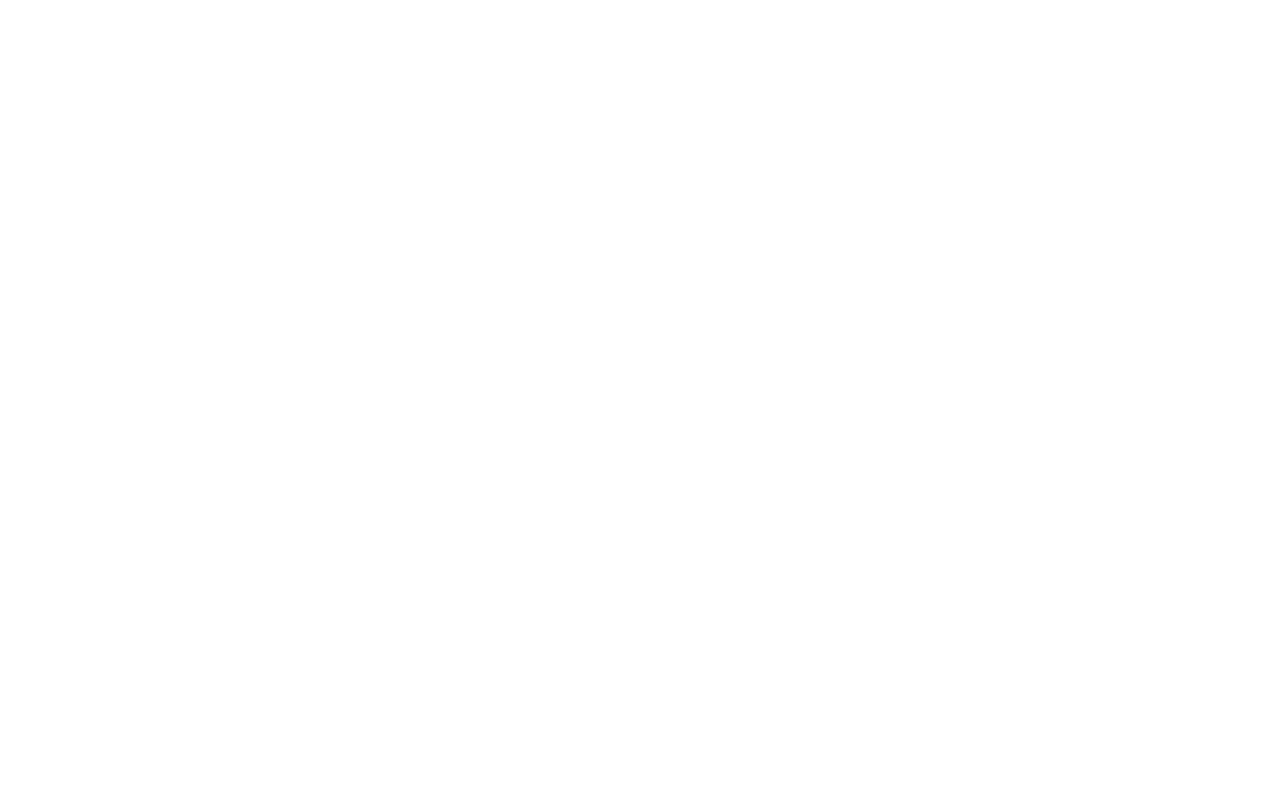
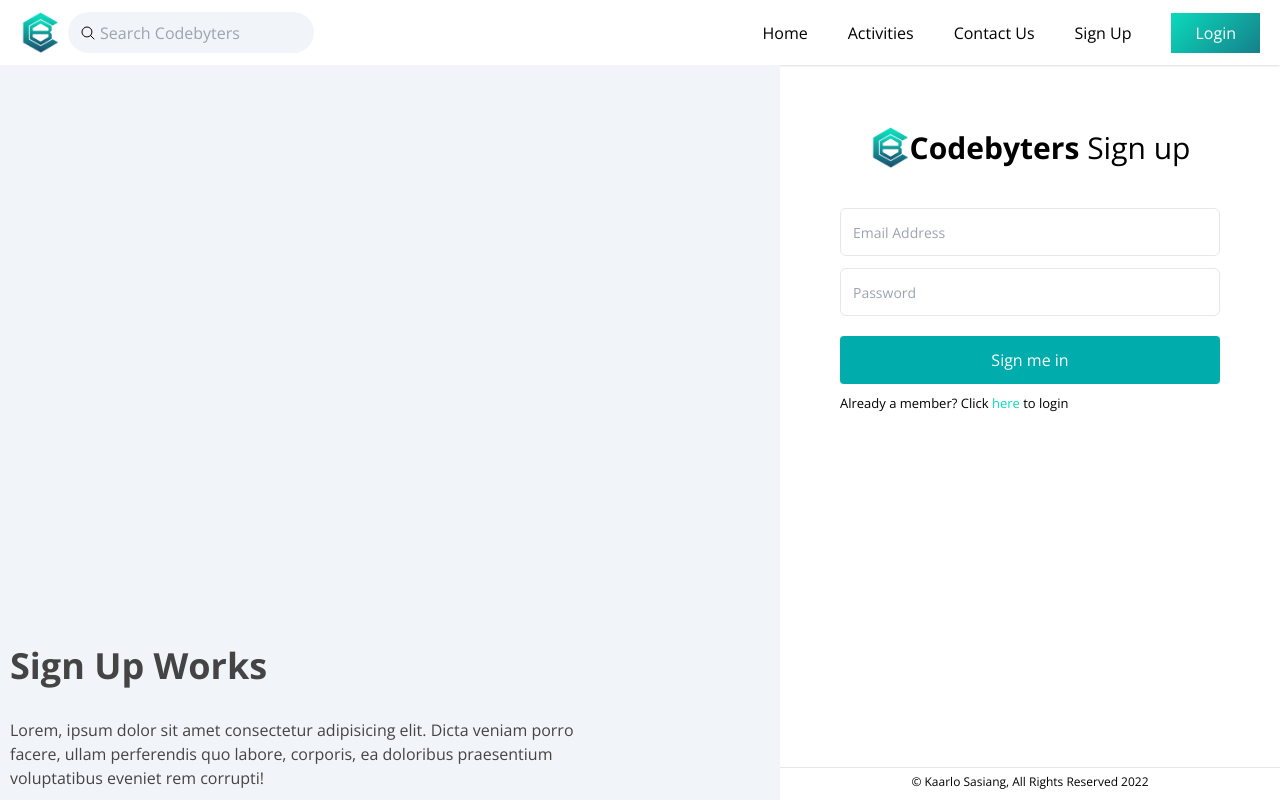
Before and after one commit to kaarlosasiang/codebyters-mockup, an Angular app: page /register in a window 1280 px wide. Before the commit this address led to /. Built offline with nearby package versions, Linux system fonts and the light colour scheme.

Commit message:
Update for register components design

```diff
--- a/angular.json
+++ b/angular.json
@@ -13,7 +13,7 @@
         "build": {
           "builder": "@angular-devkit/build-angular:browser",
           "options": {
-            "outputPath": "dist/codebyters",
+            "outputPath": "docs",
             "index": "src/index.html",
             "main": "src/main.ts",
             "polyfills": "src/polyfills.ts",
--- a/src/app/app-routing.module.ts
+++ b/src/app/app-routing.module.ts
@@ -2,10 +2,12 @@
 import { RouterModule, Routes } from '@angular/router';
 import { HomeComponent } from './home/home.component';
 import { LoginComponent } from './user-registry/login/login.component';
+import { RegisterComponent } from './user-registry/register/register.component';
 
 const routes: Routes = [
   { path: '', component: HomeComponent },
   { path: 'login', component: LoginComponent },
+  { path: 'register', component: RegisterComponent },
 ];
 
 @NgModule({
--- a/src/app/app.module.ts
+++ b/src/app/app.module.ts
@@ -6,6 +6,7 @@
 import { HomeComponent } from './home/home.component';
 import { HeaderComponent } from './header/header.component';
 import { LoginComponent } from './user-registry/login/login.component';
+import { RegisterComponent } from './user-registry/register/register.component';
 
 @NgModule({
   declarations: [
@@ -13,6 +14,7 @@
     HomeComponent,
     HeaderComponent,
     LoginComponent,
+    RegisterComponent,
   ],
   imports: [
     BrowserModule,
--- /dev/null
+++ b/src/app/user-registry/register/register.component.css
@@ -0,0 +1,68 @@
+.btn {
+    margin-top: 20px;
+    transition: 1s;
+    background: linear-gradient(135deg, rgba(11, 218, 188), rgba(26, 83, 113));
+    padding: 10px 20px;
+    color: #fff;
+  }
+
+  .btn:hover {
+    background: linear-gradient(135deg, rgba(26, 83, 113), rgba(11, 218, 188));
+  }
+
+  .loginFormContainer {
+    padding: 60px;
+    background-color: #fff;
+    position: absolute;
+    right: 0;
+    height: calc(100vh - 65.45px);
+    margin-top: 1.5px;
+    width: 500px;
+    position: relative;
+  }
+
+  .login-hero {
+    height: calc(100vh - 65.45px);
+    width: calc(100vw - 500px);
+    /* position: relative; */
+  }
+
+  .loginhero-text {
+    position: absolute;
+    bottom: 10px;
+    left: 10px;
+  }
+
+  .login-svg {
+    width: 80px;
+    stroke: #d4d5d6;
+  }
+
+  .submit-btn {
+    background-color: #00acac;
+    color: #fff;
+    font-weight: 300;
+    transition: 0.1s ease-in-out;
+  }
+
+  .submit-btn:hover {
+    background-color: #007979;
+  }
+
+  .registernow-text {
+    margin-top: 10px;
+    font-weight: 400;
+    font-size: 13px;
+  }
+  .copyrights {
+    width: 100%;
+    margin: 0 60px;
+    /* border-top: 1px solid black; */
+    position: absolute;
+    bottom: 10px;
+    text-align: center;
+  }
+
+  .copyrights span {
+    font-size: 12px;
+  }
--- /dev/null
+++ b/src/app/user-registry/register/register.component.html
@@ -0,0 +1,53 @@
+<app-header></app-header>
+<!-- Hero -->
+<div class="flex">
+  <div class="text-heading-color bg-slate-100 login-hero">
+    <div class="loginhero-text">
+      <h1 class="text-4xl font-bold mb-8">Sign Up Works</h1>
+      <p class="max-w-xl">
+        Lorem, ipsum dolor sit amet consectetur adipisicing elit. Dicta veniam
+        porro facere, ullam perferendis quo labore, corporis, ea doloribus
+        praesentium voluptatibus eveniet rem corrupti!
+      </p>
+    </div>
+  </div>
+  <div class="bg-white loginFormContainer flex flex-col items-center">
+    <div class="flex items-center">
+      <img
+        src="../../../assets/img/codebyters_logo.png"
+        width="40"
+        height="40"
+        alt=""
+      />
+      <h1 class="text-3xl font-bold">
+        Codebyters <span class="font-light">Sign up</span>
+      </h1>
+    </div>
+    <form class="w-full mt-10">
+      <input
+        type="email"
+        name="email"
+        class="w-full focus:outline-none border rounded-md h-12 p-3 placeholder:font-light placeholder:text-sm font-light text-md"
+        placeholder="Email Address"
+      />
+      <input
+        type="password"
+        name="password"
+        class="mt-3 w-full focus:outline-none border rounded-md h-12 p-3 placeholder:font-light placeholder:text-sm font-light text-md"
+        placeholder="Password"
+      />
+      <button class="w-full submit-btn h-12 rounded mt-5" type="button">
+        Sign me in
+      </button>
+      <p class="registernow-text">
+        Already a member? Click
+        <a routerLink="/login" class="text-codebyters-teal">here</a> to
+        login
+      </p>
+    </form>
+    <div class="copyrights">
+      <hr />
+      <span>© Kaarlo Sasiang, All Rights Reserved 2022</span>
+    </div>
+  </div>
+</div>
--- /dev/null
+++ b/src/app/user-registry/register/register.component.ts
@@ -0,0 +1,15 @@
+import { Component, OnInit } from '@angular/core';
+
+@Component({
+  selector: 'app-register',
+  templateUrl: './register.component.html',
+  styleUrls: ['./register.component.css']
+})
+export class RegisterComponent implements OnInit {
+
+  constructor() { }
+
+  ngOnInit(): void {
+  }
+
+}
```
Also changed, not shown: 1 other file (tests, documents, lock files or other folders).
